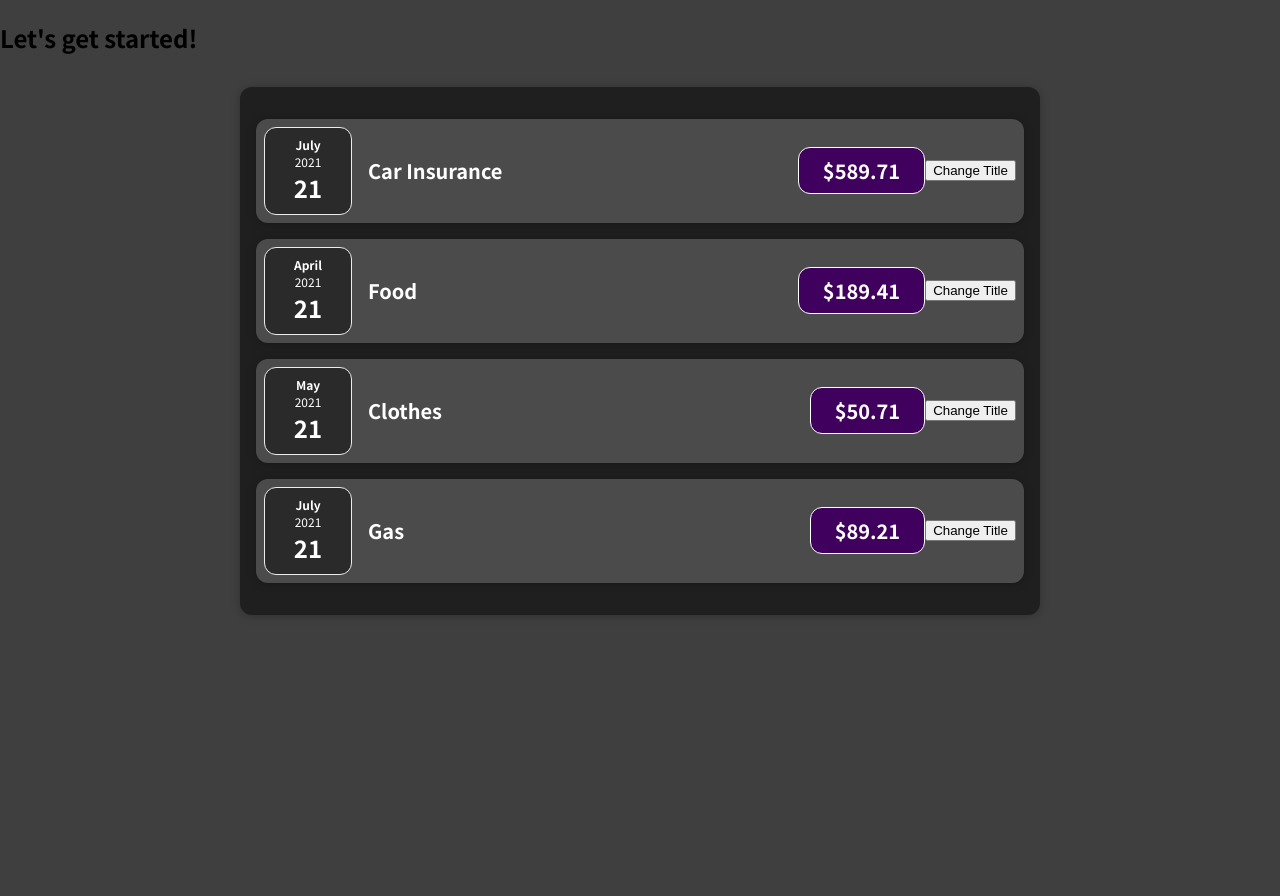
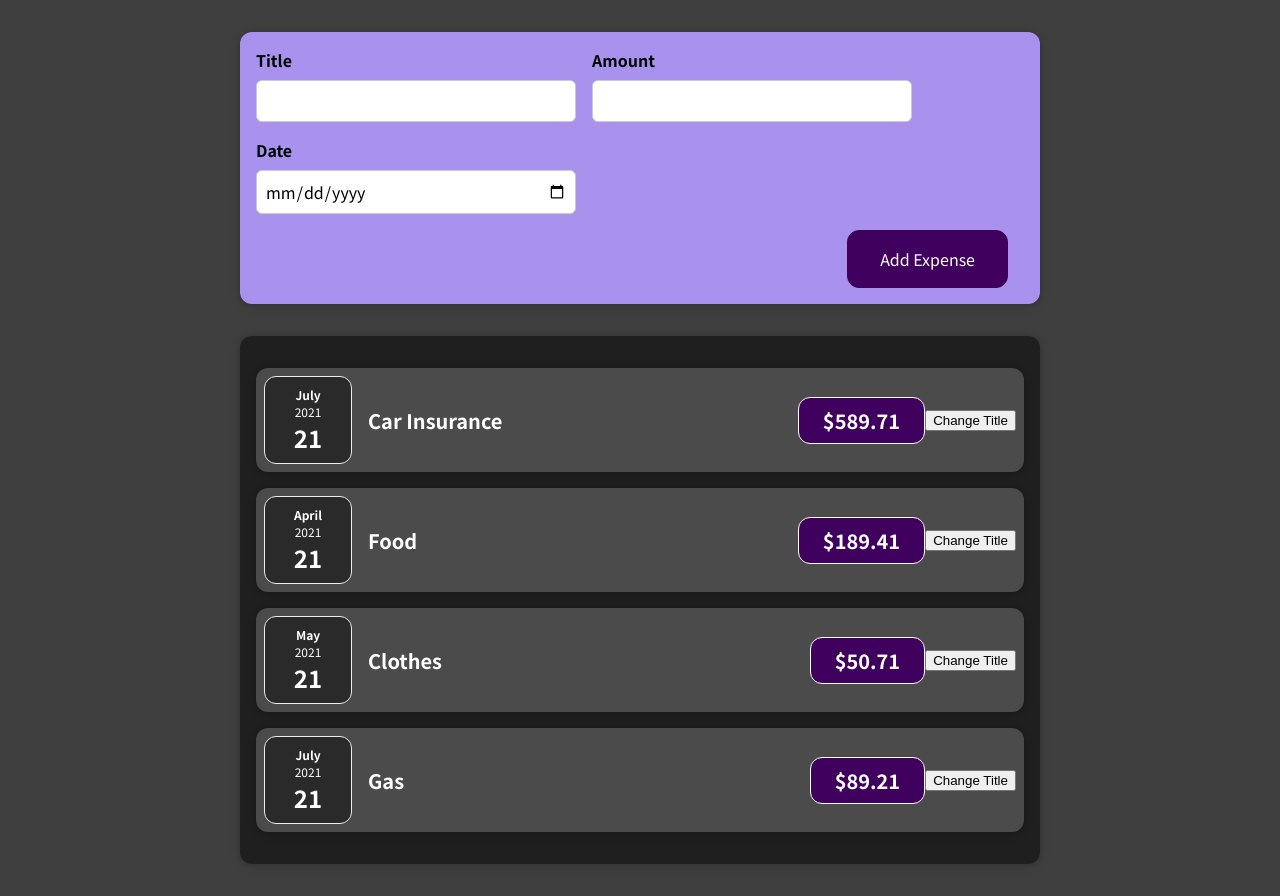
Before and after one commit to sethgabrielbrady/react-complete, a React (Create React App) app: page / in a window 1280 px wide. Before the commit the page ends 800 px from the top, so only its background shows below. Built offline with nearby package versions, Linux system fonts and the light colour scheme.

Commit message:
Add expense form

```diff
--- a/src/App.js
+++ b/src/App.js
@@ -1,27 +1,28 @@
-import Expenses from "./components/Expenses/Expenses";
+import Expenses from './components/Expenses/Expenses';
+import NewExpense from './components/NewExpense/NewExpense.js'
 
 const App = () => {
   const expenses = [
-    {title: "Car Insurance",
+    {title: 'Car Insurance',
     amount: 589.71,
     date: new Date(2021, 6, 6)
     },
-    {title: "Food",
+    {title: 'Food',
     amount: 189.41,
     date: new Date(2021, 3, 6)
     },
-    {title: "Clothes",
+    {title: 'Clothes',
     amount: 50.71,
     date: new Date(2021, 4, 4)
     },
-    {title: "Gas",
+    {title: 'Gas',
     amount: 89.21,
     date: new Date(2021, 6, 3)
     }
   ]
   return (
     <div>
-      <h2>Let's get started!</h2>
+      <NewExpense />
       <Expenses expenses={expenses} />
     </div>
   );
--- /dev/null
+++ b/src/components/NewExpense/ExpenseForm.css
@@ -0,0 +1,26 @@
+.new-expense__controls {
+  display: flex;
+  flex-wrap: wrap;
+  gap: 1rem;
+  margin-bottom: 1rem;
+  text-align: left;
+}
+
+.new-expense__control label {
+  font-weight: bold;
+  margin-bottom: 0.5rem;
+  display: block;
+}
+
+.new-expense__control input {
+  font: inherit;
+  padding: 0.5rem;
+  border-radius: 6px;
+  border: 1px solid #ccc;
+  width: 20rem;
+  max-width: 100%;
+}
+
+.new-expense__actions {
+  text-align: right;
+}
--- /dev/null
+++ b/src/components/NewExpense/ExpenseForm.js
@@ -0,0 +1,25 @@
+import './ExpenseForm.css'
+
+const ExpenseForm = () => {
+  return <form>
+    <div className='new-expense__controls'>
+      <div className='new-expense__control'>
+        <label>Title</label>
+        <input type='text' />
+      </div>
+      <div className='new-expense__control'>
+        <label>Amount</label>
+        <input type='number' min='0.01' step='0.01' />
+      </div>
+      <div className='new-expense__control'>
+        <label>Date</label>
+        <input type='date' min='2021-01-01' max='2025-12-31' />
+      </div>
+    </div>
+    <div className='new-expense__actions'>
+      <button type='submit'> Add Expense</button>
+    </div>
+  </form>
+}
+
+export default ExpenseForm;
--- /dev/null
+++ b/src/components/NewExpense/NewExpense.css
@@ -0,0 +1,38 @@
+.new-expense {
+  background-color: #a892ee;
+  padding: 1rem;
+  margin: 2rem auto;
+  width: 50rem;
+  max-width: 95%;
+  border-radius: 12px;
+  text-align: center;
+  box-shadow: 0 1px 8px rgba(0, 0, 0, 0.25);
+}
+
+.new-expense button {
+  font: inherit;
+  cursor: pointer;
+  padding: 1rem 2rem;
+  border: 1px solid #40005d;
+  background-color: #40005d;
+  color: white;
+  border-radius: 12px;
+  margin-right: 1rem;
+}
+
+.new-expense button:hover,
+.new-expense button:active {
+  background-color: #510674;
+  border-color: #510674;
+}
+
+.new-expense button.alternative {
+  color: #220131;
+  border-color: transparent;
+  background-color: transparent;
+}
+
+.new-expense button.alternative:hover,
+.new-expense button.alternative:active {
+  background-color: #ddb3f8;
+}
--- /dev/null
+++ b/src/components/NewExpense/NewExpense.js
@@ -0,0 +1,11 @@
+import React from 'react';
+import ExpenseForm from './ExpenseForm';
+import './NewExpense.css'
+
+const NewExpense = () => {
+  return <div className='new-expense'>
+    <ExpenseForm />
+  </div>
+}
+
+export default NewExpense;
```
Also changed, not shown: src/components/Expenses/ExpenseDate.js (+5 -5 lines), src/components/Expenses/ExpenseItem.js (+8 -11 lines), src/components/Expenses/Expenses.js (+4 -4 lines).
